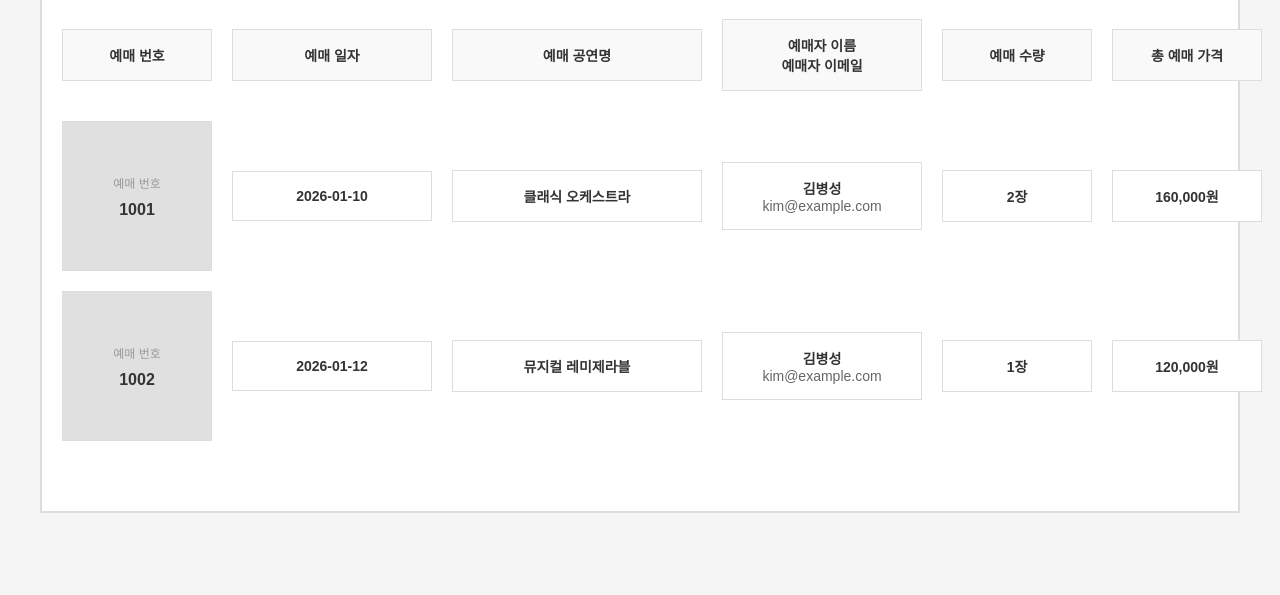
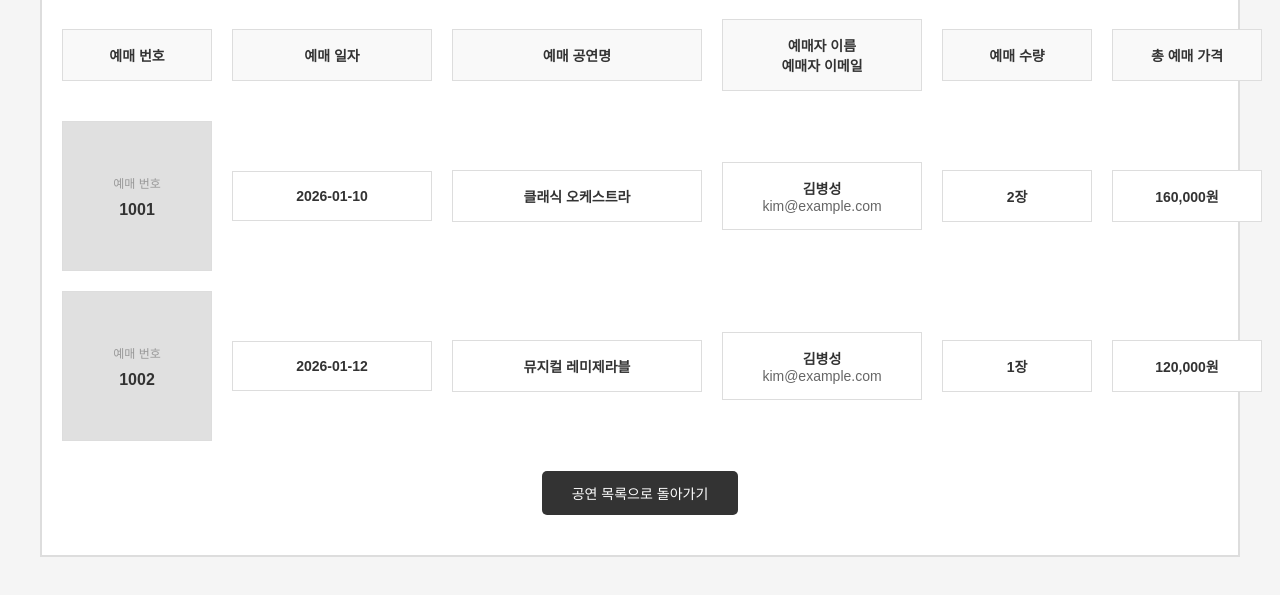
Before and after one commit to kimbseong0814/ByungSyung.github.io, a plain HTML site: page code/concert_orderlist.html in a window 1280 px wide. Shown: the part 231-826 px from the top of the page. Before the commit the page ends 800 px from the top, so only its background shows below. Drawn offline with Linux system fonts and the light colour scheme.

Commit message:
Update concert_orderlist.html

```diff
--- a/code/concert_orderlist.html
+++ b/code/concert_orderlist.html
@@ -109,6 +109,25 @@
             grid-column: 1 / -1;
         }
 
+        .back-btn {
+            text-align: center;
+            margin-top: 30px;
+        }
+
+        .back-btn button {
+            padding: 12px 30px;
+            background-color: #333;
+            color: white;
+            border: none;
+            border-radius: 5px;
+            cursor: pointer;
+            font-size: 14px;
+        }
+
+        .back-btn button:hover {
+            background-color: #555;
+        }
+
         @media (max-width: 1024px) {
             .order-row {
                 grid-template-columns: 1fr;
@@ -141,12 +160,16 @@
         </div>
 
         <div id="ordersList">
-            <!-- 서버에서 데이터가 들어올 자리 -->
+            <!-- 샘플 데이터가 들어올 자리 -->
+        </div>
+
+        <div class="back-btn">
+            <button onclick="location.href='./concerts.html'">공연 목록으로 돌아가기</button>
         </div>
     </div>
 
     <script>
-        // 샘플 데이터 (실제로는 서버에서 받아옴)
+        // 샘플 데이터 (데모용)
         const orders = [
             {
                 id: 1001,
```
